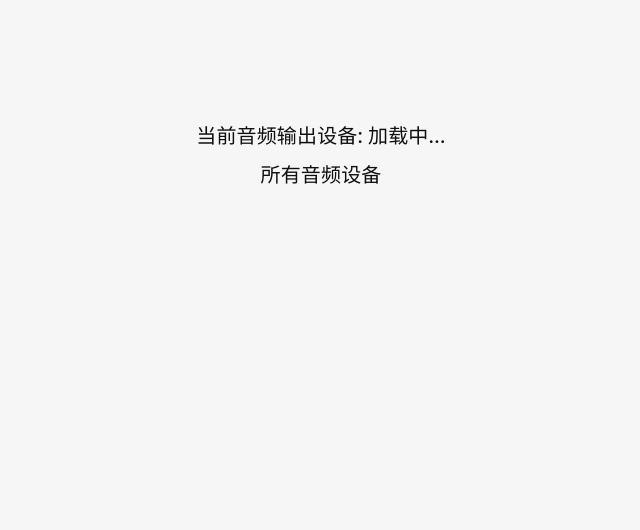
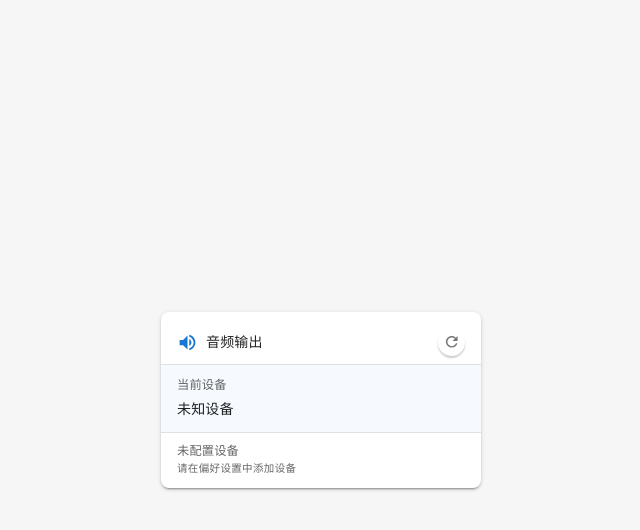
Before and after one commit to LRainner/AudioCat, a React (Vite) app in the folder frontend/: page / in a window 1280 px wide. Shown: the top 530 px of the page, without its empty margins (319-959 px from the left). Built offline with nearby package versions, Linux system fonts and the light colour scheme.

Commit message:
feat: main page device upddate by preference page config

```diff
--- a/frontend/src/App.css
+++ b/frontend/src/App.css
@@ -7,8 +7,8 @@
 }
 :root {
   font-family: Inter, Avenir, Helvetica, Arial, sans-serif;
-  font-size: 16px;
-  line-height: 24px;
+  font-size: 14px;
+  line-height: 20px;
   font-weight: 400;
 
   color: #0f0f0f;
@@ -21,13 +21,27 @@
   -webkit-text-size-adjust: 100%;
 }
 
+body {
+  margin: 0;
+  padding: 0;
+  min-height: 100vh;
+  background-color: #f6f6f6;
+}
+
+#root {
+  height: 100vh;
+  display: flex;
+  flex-direction: column;
+}
+
 .container {
   margin: 0;
-  padding-top: 10vh;
+  padding: 0;
   display: flex;
   flex-direction: column;
-  justify-content: center;
-  text-align: center;
+  justify-content: flex-start;
+  text-align: left;
+  height: 100%;
 }
 
 .logo {
@@ -101,6 +115,10 @@ button {
     background-color: #2f2f2f;
   }
 
+  body {
+    background-color: #2f2f2f;
+  }
+
   a:hover {
     color: #24c8db;
   }
--- a/frontend/src/App.tsx
+++ b/frontend/src/App.tsx
@@ -1,7 +1,29 @@
 import { useState, useEffect } from "react";
 import { invoke } from "@tauri-apps/api/core";
-import { Box, Typography, List, ListItem, ListItemText, Chip } from '@mui/material';
+import {
+  Box,
+  Typography,
+  List,
+  ListItem,
+  ListItemText,
+  ListItemIcon,
+  Paper,
+  Divider,
+  IconButton,
+  Tooltip
+} from '@mui/material';
+import {
+  VolumeUp as VolumeUpIcon,
+  RadioButtonChecked as RadioButtonCheckedIcon,
+  RadioButtonUnchecked as RadioButtonUncheckedIcon,
+  Refresh as RefreshIcon
+} from '@mui/icons-material';
+import { appDataDir, join } from '@tauri-apps/api/path';
+import { readTextFile, exists } from '@tauri-apps/plugin-fs';
+import { BaseDirectory } from '@tauri-apps/api/path';
 import "./App.css";
+
+const CONFIG_FILE_NAME = 'audio_devices.json';
 
 interface AudioDevice {
   id: string;
@@ -11,18 +33,27 @@ interface AudioDevice {
 
 function App() {
   const [currentAudioDevice, setCurrentAudioDevice] = useState<AudioDevice | null>(null);
-  const [allAudioDevices, setAllAudioDevices] = useState<AudioDevice[]>([]);
+  const [configuredDevices, setConfiguredDevices] = useState<string[]>([]);
+  const [availableDevices, setAvailableDevices] = useState<AudioDevice[]>([]);
 
   useEffect(() => {
-    loadCurrentAudioDevice();
-    loadAllAudioDevices();
+    loadData();
+    // 每5秒刷新一次当前设备状态
+    const interval = setInterval(loadCurrentAudioDevice, 5000);
+    return () => clearInterval(interval);
   }, []);
+
+  const loadData = async () => {
+    await Promise.all([
+      loadCurrentAudioDevice(),
+      loadConfiguredDevices(),
+      loadAvailableDevices()
+    ]);
+  };
 
   const loadCurrentAudioDevice = async () => {
     try {
-      console.log('Calling get_current_audio_device...');
       const device = await invoke('get_current_audio_device');
-      console.log('Current device response:', device);
       setCurrentAudioDevice(device as AudioDevice);
     } catch (error) {
       console.error('Failed to get current audio device:', error);
@@ -30,62 +61,155 @@ function App() {
     }
   };
 
-  const loadAllAudioDevices = async () => {
+  const loadConfiguredDevices = async () => {
     try {
-      console.log('Calling get_audio_output_devices...');
-      const devices = await invoke('get_audio_output_devices');
-      console.log('All devices response:', devices);
-      setAllAudioDevices(devices as AudioDevice[]);
+      const appDataDirPath = await appDataDir();
+      const configFilePath = await join(appDataDirPath, CONFIG_FILE_NAME);
+      console.log('Loading config from:', configFilePath);
+
+      const fileExists = await exists(configFilePath);
+      console.log('Config file exists:', fileExists);
+
+      if (fileExists) {
+        const contents = await readTextFile(configFilePath);
+        console.log('Config file contents:', contents);
+        const parsedDevices = JSON.parse(contents);
+        console.log('Parsed devices:', parsedDevices);
+        setConfiguredDevices(parsedDevices);
+      } else {
+        console.log('Config file does not exist, using empty array');
+        setConfiguredDevices([]);
+      }
     } catch (error) {
-      console.error('Failed to get audio devices:', error);
-      setAllAudioDevices([]);
+      console.error('Failed to load configured devices:', error);
+      setConfiguredDevices([]);
     }
   };
 
-  const handleSwitchDevice = async (device: AudioDevice) => {
+  const loadAvailableDevices = async () => {
     try {
+      const devices = await invoke('get_audio_output_devices');
+      setAvailableDevices(devices as AudioDevice[]);
+    } catch (error) {
+      console.error('Failed to get available devices:', error);
+      setAvailableDevices([]);
+    }
+  };
+
+  const handleSwitchDevice = async (deviceName: string) => {
+    try {
+      const device = availableDevices.find(d => d.name === deviceName);
+      if (device) {
         await invoke('set_audio_device', { deviceId: device.id });
-      // 重新加载当前设备信息
         await loadCurrentAudioDevice();
-      console.log(`Switched to device: ${device.name}`);
+        console.log(`Switched to device: ${deviceName}`);
+      }
     } catch (error) {
       console.error('Failed to switch audio device:', error);
     }
   };
 
+
+
+  // 获取要显示的设备列表（配置的设备）
+  const getDisplayDevices = () => {
+    return configuredDevices.map(deviceName => {
+      const device = availableDevices.find(d => d.name === deviceName);
+      return {
+        name: deviceName,
+        isAvailable: !!device,
+        isCurrent: currentAudioDevice?.name === deviceName,
+        device: device
+      };
+    });
+  };
+
+  const displayDevices = getDisplayDevices();
+
   return (
-    <main className="container">
-      <Box mt={4}>
-        <Typography variant="h6" gutterBottom>
-          当前音频输出设备: {currentAudioDevice ? currentAudioDevice.name : '加载中...'}
-          {currentAudioDevice?.is_default && <Chip label="默认" size="small" color="primary" sx={{ ml: 1 }} />}
+    <Box sx={{ width: '100%', maxWidth: 320, margin: 'auto', p: 1 }}>
+      <Paper elevation={2} sx={{ borderRadius: 2 }}>
+        {/* 标题栏 */}
+        <Box sx={{
+          display: 'flex',
+          alignItems: 'center',
+          justifyContent: 'space-between',
+          p: 2,
+          pb: 1
+        }}>
+          <Box sx={{ display: 'flex', alignItems: 'center', gap: 1 }}>
+            <VolumeUpIcon color="primary" />
+            <Typography variant="subtitle1" fontWeight="medium">
+              音频输出
             </Typography>
-        <Typography variant="h6" gutterBottom>
-          所有音频设备
+          </Box>
+          <Tooltip title="刷新">
+            <IconButton size="small" onClick={loadData}>
+              <RefreshIcon fontSize="small" />
+            </IconButton>
+          </Tooltip>
+        </Box>
+
+        <Divider />
+
+        {/* 当前设备显示 */}
+        <Box sx={{ p: 2, py: 1.5, bgcolor: 'rgba(25, 118, 210, 0.04)' }}>
+          <Typography variant="body2" color="text.secondary" gutterBottom>
+            当前设备
           </Typography>
-        <List>
-          {allAudioDevices.map((device) => (
+          <Typography variant="body1" fontWeight="medium">
+            {currentAudioDevice ? currentAudioDevice.name : '未知设备'}
+          </Typography>
+        </Box>
+
+        <Divider />
+
+        {/* 设备列表 */}
+        <List dense sx={{ py: 0 }}>
+          {displayDevices.length === 0 ? (
+            <ListItem>
+              <ListItemText
+                primary="未配置设备"
+                secondary="请在偏好设置中添加设备"
+                primaryTypographyProps={{ variant: 'body2', color: 'text.secondary' }}
+                secondaryTypographyProps={{ variant: 'caption' }}
+              />
+            </ListItem>
+          ) : (
+            displayDevices.map((item, index) => (
               <ListItem
-              key={device.id}
-              onClick={() => handleSwitchDevice(device)}
+                key={index}
+                onClick={() => item.isAvailable && handleSwitchDevice(item.name)}
                 sx={{
-                cursor: 'pointer',
-                backgroundColor: device.is_default ? 'rgba(25, 118, 210, 0.08)' : 'transparent',
-                '&:hover': {
+                  cursor: item.isAvailable ? 'pointer' : 'default',
+                  opacity: item.isAvailable ? 1 : 0.5,
+                  '&:hover': item.isAvailable ? {
                     backgroundColor: 'rgba(0, 0, 0, 0.04)'
-                }
+                  } : {}
                 }}
               >
+                <ListItemIcon sx={{ minWidth: 32 }}>
+                  {item.isCurrent ? (
+                    <RadioButtonCheckedIcon color="primary" fontSize="small" />
+                  ) : (
+                    <RadioButtonUncheckedIcon color="disabled" fontSize="small" />
+                  )}
+                </ListItemIcon>
                 <ListItemText
-                primary={device.name}
-                secondary={device.id}
+                  primary={item.name}
+                  secondary={!item.isAvailable ? '设备不可用' : undefined}
+                  primaryTypographyProps={{
+                    variant: 'body2',
+                    fontWeight: item.isCurrent ? 'medium' : 'normal'
+                  }}
+                  secondaryTypographyProps={{ variant: 'caption', color: 'error' }}
                 />
-              {device.is_default && <Chip label="当前默认" size="small" color="primary" />}
               </ListItem>
-          ))}
+            ))
+          )}
         </List>
+      </Paper>
     </Box>
-    </main>
   );
 }
 
```
Also changed, not shown: frontend/src/preference.tsx (+16 -8 lines), 1 other file (tests, documents, lock files or other folders). Lines whose indentation alone changed are shown as unchanged.
